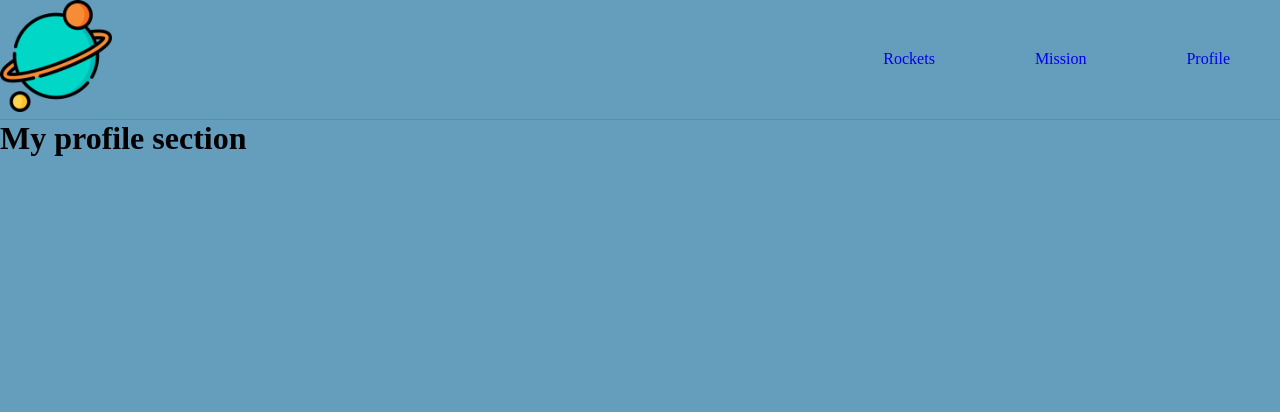
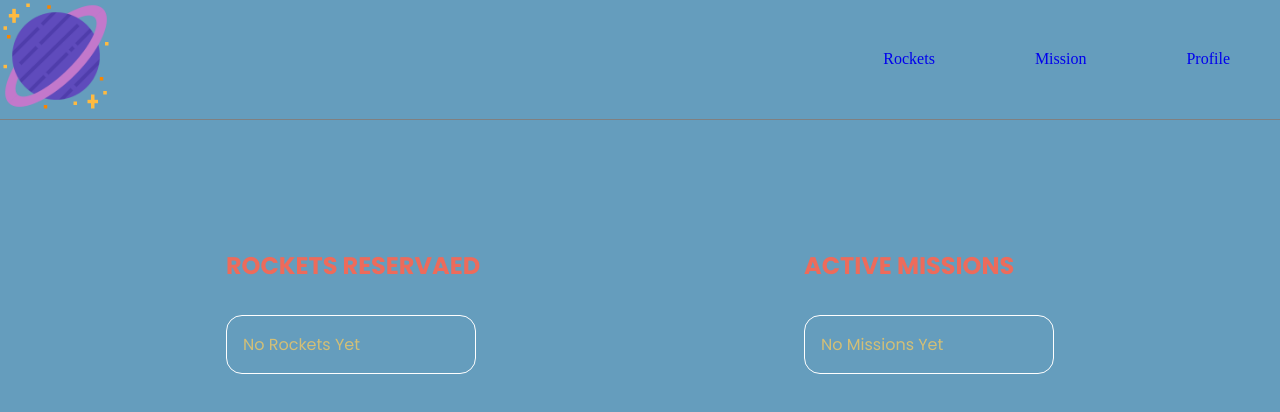
Before and after one commit to Marlyn-Mayienga/SpaceHub-Travellers, a React (Create React App) app: page /profile in a window 1280 px wide. Shown: the top 412 px of the page. Built offline with nearby package versions, Linux system fonts and the light colour scheme.

Commit message:
correct file setup

```diff
--- a/src/App.jsx
+++ b/src/App.jsx
@@ -1,8 +1,8 @@
 import { Routes, Route } from 'react-router-dom';
-import Header from './components/Header';
+import Header from './components/Header/Header';
 import Rocket from './components/Rocket/Rocket';
 import Mission from './components/MissionList/MissionList';
-import Profile from './components/profile';
+import Profile from './components/Profile/Profile';
 import './App.scss';
 
 const App = () => (
--- a/src/components/Header.css
+++ b/src/components/Header/Header.css
@@ -1,5 +1,5 @@
 header {
-    background-image: url('../planet.png');
+    background-image: url('../../assets/saturn.png');
     background-repeat: no-repeat;
     background-size: 7rem;
     height: 120px;
--- /dev/null
+++ b/src/components/Profile/Profile.jsx
@@ -0,0 +1,61 @@
+import React from 'react';
+import './Profile.scss';
+import { useSelector } from 'react-redux';
+
+export default function Profile() {
+  const rockets = useSelector((state) => state.rockets);
+  const missions = useSelector((state) => state.missions.missions);
+  const a = [];
+  const missionkeys = Object.keys(missions);
+  const reservedRockets = rockets.filter((rocket) => rocket.reserved);
+  if (missionkeys.length) {
+    missionkeys.forEach((mission) => {
+      if (missions[mission].reserved) {
+        a.push({
+          id: a.length + 1,
+          name: missions[mission].name,
+        });
+      }
+    });
+  }
+  return (
+    <div className="profile-container">
+
+      <div className="rocket-reservations">
+        <h2 className="reserved-list-title">ROCKETS RESERVAED</h2>
+        <ul className="reserved-list">
+
+          {reservedRockets.length === 0
+            ? <li className="to-yellow">No Rockets Yet</li>
+            : reservedRockets.map((reservedRocket) => (
+              <li
+                key={reservedRocket.id}
+                className="reserved-element"
+              >
+                {reservedRocket.name}
+              </li>
+            ))}
+
+        </ul>
+      </div>
+      <div className="active-missions">
+        <h2 className="reserved-list-title">ACTIVE MISSIONS</h2>
+        <ul className="reserved-list">
+
+          {a.length === 0
+            ? <li className="to-yellow">No Missions Yet</li>
+            : a.map((mission) => (
+              <li
+                key={mission.id}
+                className="reserved-element"
+              >
+                {mission.name}
+              </li>
+            ))}
+
+        </ul>
+      </div>
+
+    </div>
+  );
+}
--- /dev/null
+++ b/src/components/Profile/Profile.scss
@@ -0,0 +1,71 @@
+@import '../../scssVariables.scss';
+
+* {
+  margin: 0;
+  padding: 0;
+  box-sizing: border-box;
+}
+
+.profile-container {
+  margin-top: 4rem;
+  padding: 4rem;
+  font-family: $poppins;
+  display: flex;
+  justify-content: space-around;
+}
+
+.reserved-list-title {
+  color: $orange;
+  margin-bottom: 2rem;
+}
+
+.reserved-list {
+  display: flex;
+  flex-direction: column;
+  width: 250px;
+  border: white solid 1px;
+  color: white;
+  padding: 1rem;
+  list-style: none;
+  border-radius: 1rem;
+  gap: 1rem;
+}
+
+.reserved-element {
+  padding: 1rem;
+  border-radius: 2rem;
+}
+
+.reserved-element:nth-child(odd) {
+  background-color: $blue;
+}
+
+.reserved-element:nth-child(even) {
+  background-color: rgba(255, 255, 255, 0.09);
+}
+
+.active-missions-title {
+  color: $orange;
+  margin-bottom: 2rem;
+}
+
+.active-missions-list {
+  display: flex;
+  flex-direction: column;
+  width: 250px;
+  border: white solid 1px;
+  color: white;
+  padding: 1rem;
+  list-style: none;
+  border-radius: 1rem;
+  gap: 1rem;
+}
+
+.active-mission {
+  padding: 1rem;
+  border-radius: 2rem;
+}
+
+.to-yellow {
+  color: $yellow;
+}
--- a/src/components/profile.js
+++ /dev/null
@@ -1,9 +0,0 @@
-import React from 'react';
-
-const Profile = () => (
-  <div>
-    <h1>My profile section</h1>
-  </div>
-);
-
-export default Profile;
```
Also changed, not shown: src/assets/planet.png (renamed from src/planet.png), src/components/Header/Header.js (renamed from src/components/Header.js).
